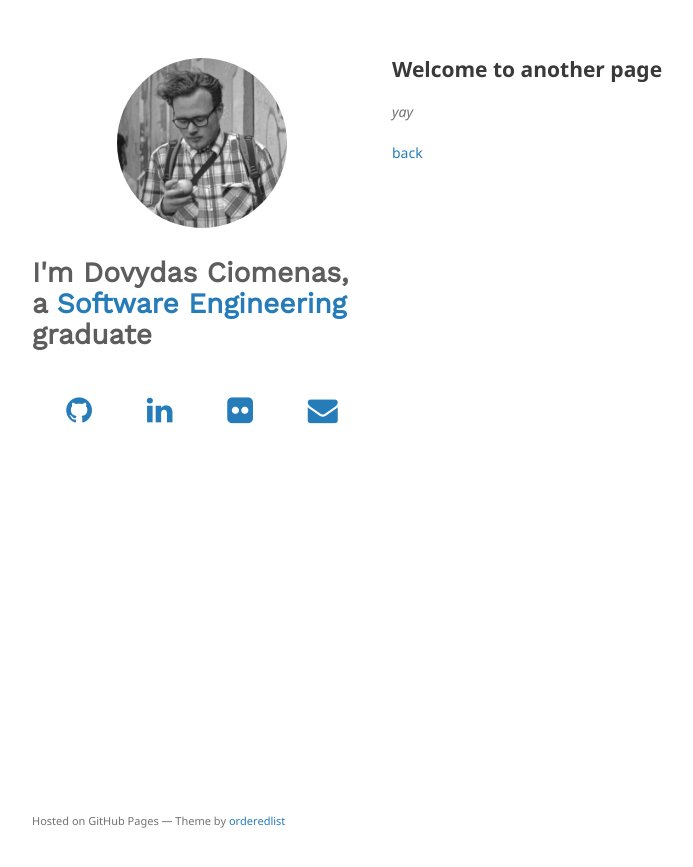
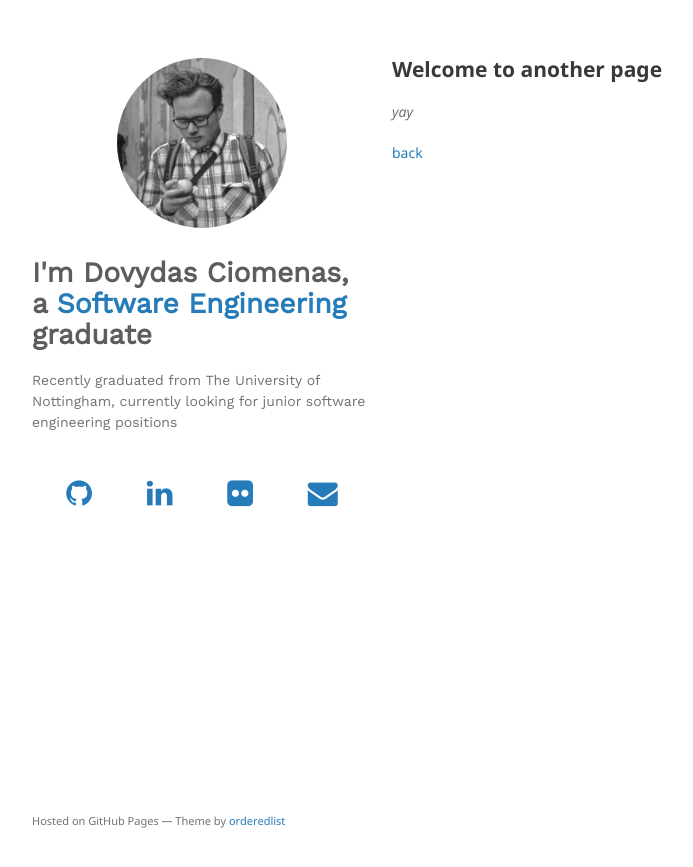
Before and after one commit to icouldbreathe/icouldbreathe.github.io, a Jekyll site: the page built from another-page.md, in a window 1280 px wide. Shown: the top 867 px of the page, without its empty margins (178-871 px from the left). Built offline with Jekyll 4.4.1, drawn with Linux system fonts in a browser that asks for light colours; the repository's description, which GitHub fills in, is left out; our own code applies the rules of GitHub Pages for plain Markdown files.

Commit message:
update description

```diff
--- a/_config.yml
+++ b/_config.yml
@@ -1,6 +1,6 @@
 title: Dovydas Ciomenas Portfolio
 logo: /assets/img/logo.png
-description:
+description: Recently graduated from The University of Nottingham, currently looking for junior software engineering positions
 show_downloads: false
 google_analytics:
 theme: jekyll-theme-minimal
--- a/_layouts/default.html
+++ b/_layouts/default.html
@@ -21,8 +21,11 @@
       <header>
         <div class="hero">
             {% if site.logo %}
-            <img class = "hero_logo" src="{{site.logo | relative_url}}" alt="Logo" />
+            <a href="#">
+                <img class = "hero_logo" src="{{site.logo | relative_url}}" alt="Logo" />
+            </a>
             {% endif %}
+
             <h1 class="hero_title">
               I'm Dovydas Ciomenas, a
               <a href="">Software Engineering</a>
```
